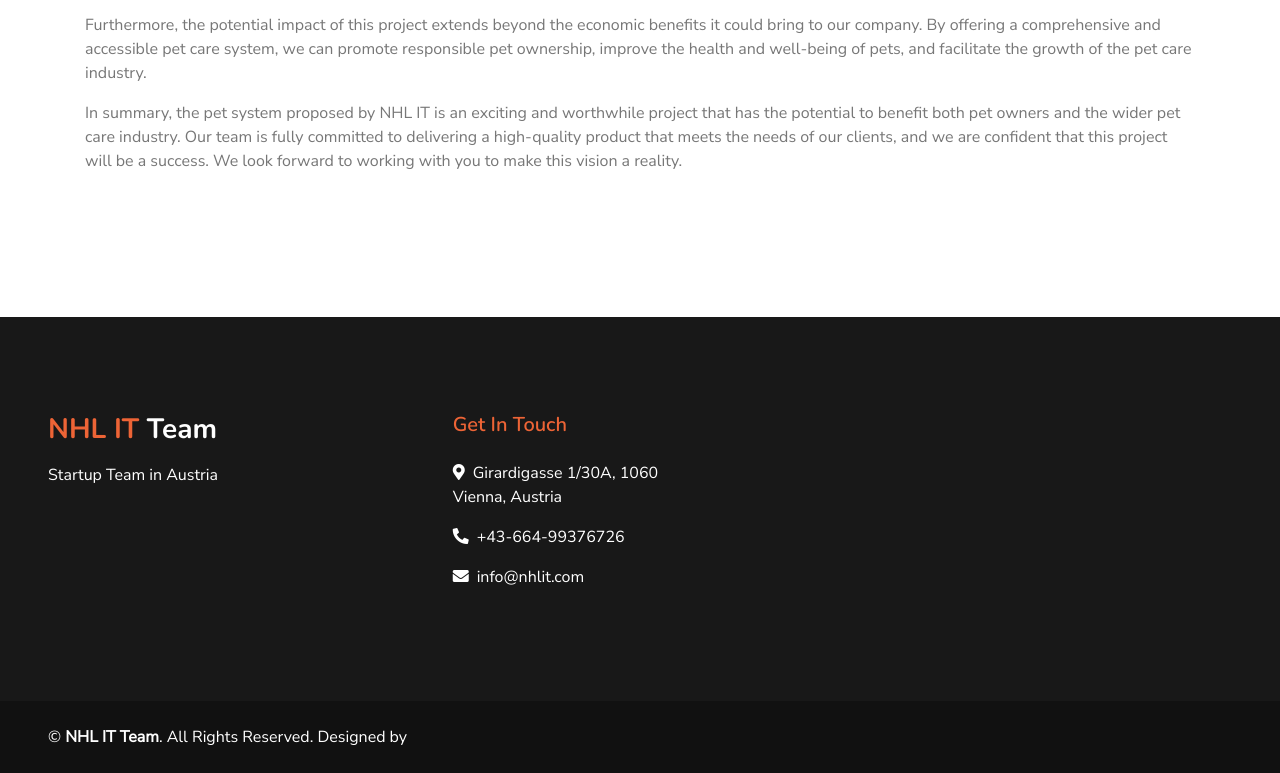
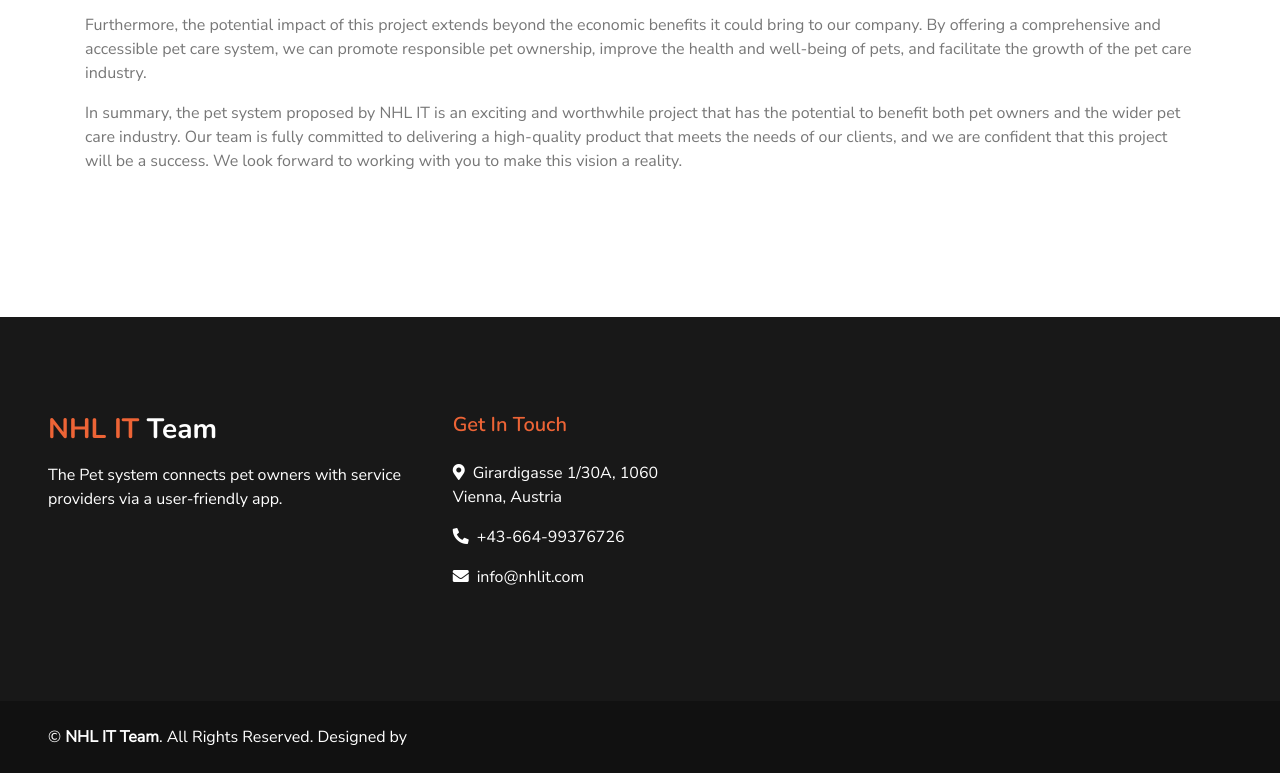
Before and after one commit to NHLIT/website, a plain HTML site: page docs/information.html in a window 1280 px wide. Shown: the part 3919-4692 px from the top of the page. Drawn offline with nearby package versions, Linux system fonts and the light colour scheme.

Commit message:
Update information.html

```diff
--- a/docs/information.html
+++ b/docs/information.html
@@ -198,7 +198,7 @@
         <div class="row pt-5">
             <div class="col-lg-4 col-md-12 mb-5">
                 <h3 class="mb-3 display-5 text-capitalize text-white"><span class="text-primary">NHL IT </span>Team</h3>
-                <p class="m-0">Startup Team in Austria</p>
+                <p class="m-0">The Pet system connects pet owners with service providers via a user-friendly app.</p>
             </div>
             <div class="col-lg-8 col-md-12">
                 <div class="row">
```
